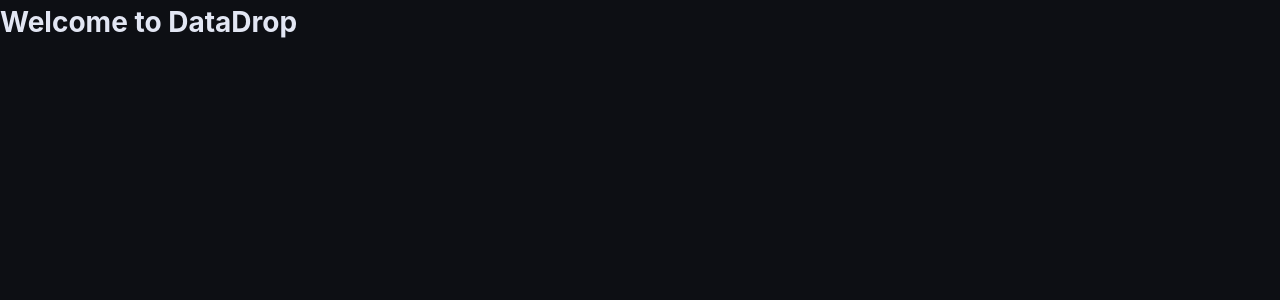
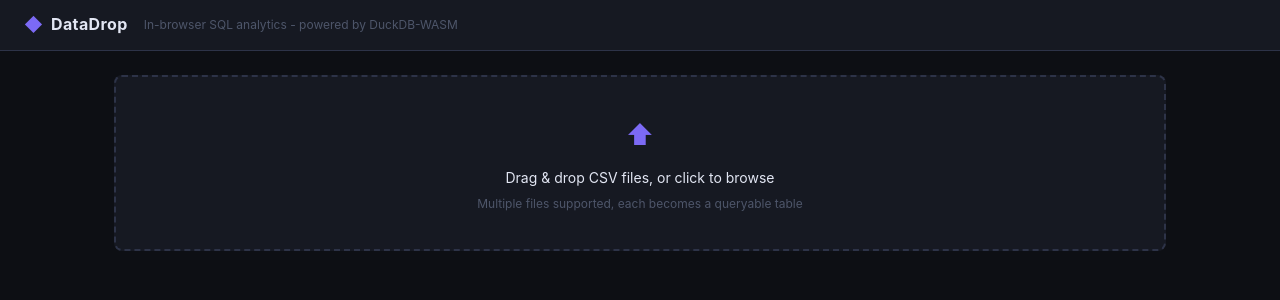
Before and after one commit to I1EA/duckdb-wasm-sample, a React (Vite) app in the folder datadrop/: page / in a window 1280 px wide. Shown: the top 300 px of the page. Built offline with nearby package versions, Linux system fonts and the light colour scheme.

Commit message:
feat: create Dropzone component

```diff
--- a/datadrop/src/App.tsx
+++ b/datadrop/src/App.tsx
@@ -1,7 +1,22 @@
+import { Dropzone } from "./components/Dropzone";
+
 function App() {
   return (
     <div>
-      <h1>Welcome to DataDrop</h1>
+      <div className="layout">
+        <header className="header">
+          <div className="header-brand">
+            <span className="header-logo">◆</span>
+            <span className="header-title">DataDrop</span>
+          </div>
+          <span className="header-tagline">In-browser SQL analytics - powered by DuckDB-WASM</span>
+        </header>
+
+        <main className="content">
+          {/* // TODO: Implement loadCSV function and manage DuckDB readiness state */}
+          <Dropzone />
+        </main>
+      </div>
     </div>
   );
 }
--- /dev/null
+++ b/datadrop/src/components/Dropzone.tsx
@@ -0,0 +1,34 @@
+import { useDropzone } from "react-dropzone";
+
+interface Props {
+  onFile: (file: File) => void;
+  disabled?: boolean;
+}
+
+export function Dropzone({ onFile, disabled }: Props) {
+  const { getRootProps, getInputProps, isDragActive } = useDropzone({
+    accept: { "text/csv": [".csv"], "application/csv": [".csv"] },
+    disabled,
+    onDrop: (acceptedFiles) => acceptedFiles.forEach(onFile),
+  });
+
+  return (
+    <div
+      {...getRootProps()}
+      className={[
+        "dropzone",
+        isDragActive ? "dropzone--active" : "",
+        disabled ? "dropzone--disabled" : "",
+      ]
+        .filter(Boolean)
+        .join(" ")}
+    >
+      <input {...getInputProps()} />
+      <div className="dropzone-icon">{isDragActive ? "↓" : "⬆"}</div>
+      <p className="dropzone-text">
+        {isDragActive ? "Drop CSV files here…" : "Drag & drop CSV files, or click to browse"}
+      </p>
+      <p className="dropzone-hint">Multiple files supported, each becomes a queryable table</p>
+    </div>
+  );
+}
```
